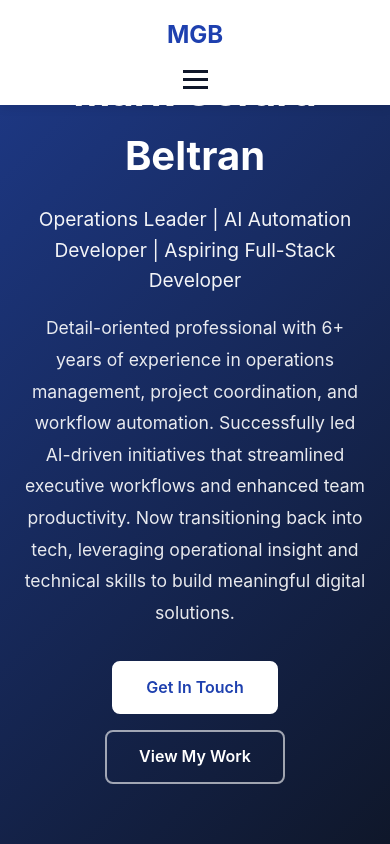
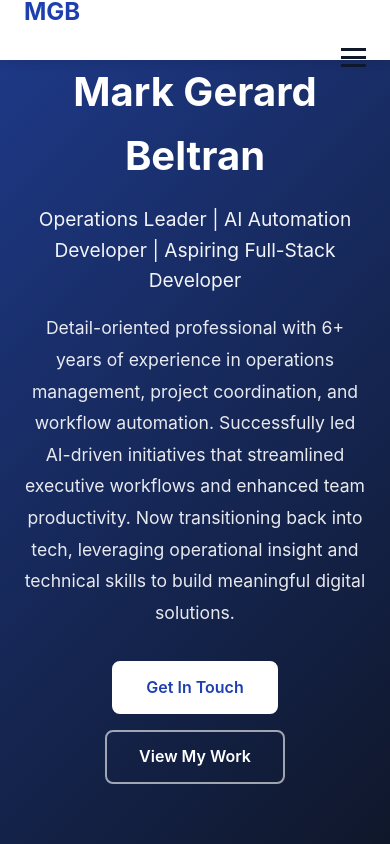
Before and after one commit to mgb-lgtm/mywebsite, a plain HTML site: page index.html in a window 390 px wide. Shown: the top 844 px of the page. Drawn offline with Linux system fonts and the light colour scheme.

Commit message:
updated css

```diff
--- a/styles.css
+++ b/styles.css
@@ -32,14 +32,18 @@ nav {
   background: white;
   box-shadow: 0 2px 10px rgba(0,0,0,0.1);
   z-index: 1000;
+  height: 70px; /* fixed height for consistency */
+  display: flex;
+  align-items: center;
 }
 
 nav .container {
   max-width: 1200px;
   margin: 0 auto;
-    padding: 1rem 2rem;
+  width: 100%;
+  padding: 0 1.5rem; /* reduce vertical padding */
   display: flex;
-    justify-content: space-between;
+  justify-content: space-between; /* logo left, nav right */
   align-items: center;
 }
 
@@ -93,14 +97,33 @@ nav a:hover {
 
 /* Mobile Navigation */
 @media (max-width: 768px) {
+  nav {
+    height: 60px;
+  }
+
   nav .container {
     flex-direction: row;
     justify-content: space-between;
+    align-items: center;
+    padding: 0 1.5rem;
+  }
+
+  nav .logo {
+    text-align: left;
+    margin-right: auto;
+  }
+
+  .hamburger {
+    display: flex;
+    flex-direction: column;
+    cursor: pointer;
+    gap: 5px;
+    margin-left: auto;
   }
 
   nav ul {
     position: absolute;
-        top: 70px;
+    top: 60px;
     left: 0;
     width: 100%;
     flex-direction: column;
@@ -113,10 +136,6 @@ nav a:hover {
   }
 
   nav ul.active {
-        display: flex;
-    }
-
-    .hamburger {
     display: flex;
   }
 }
```
Lines whose indentation alone changed are shown as unchanged.
